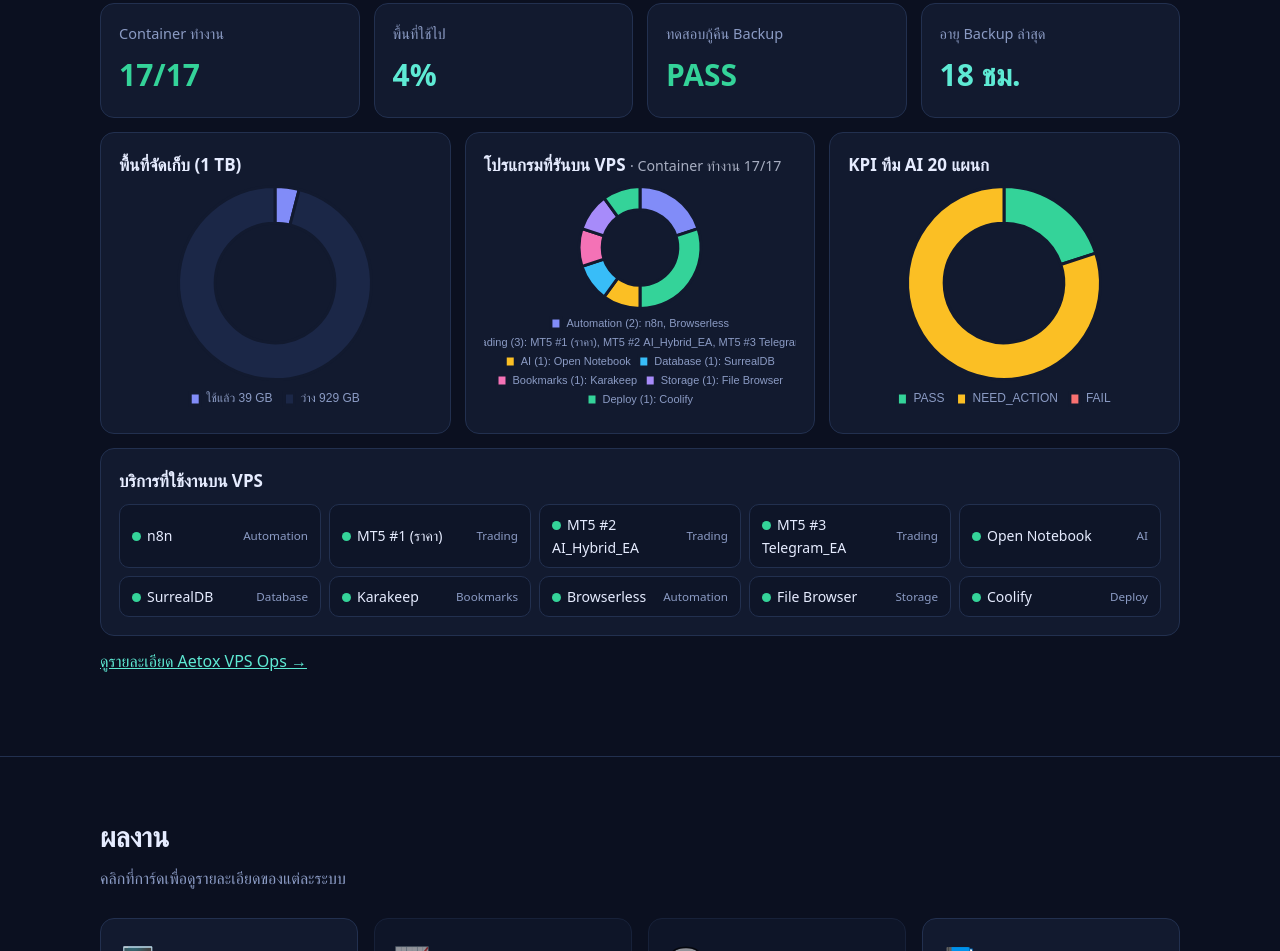
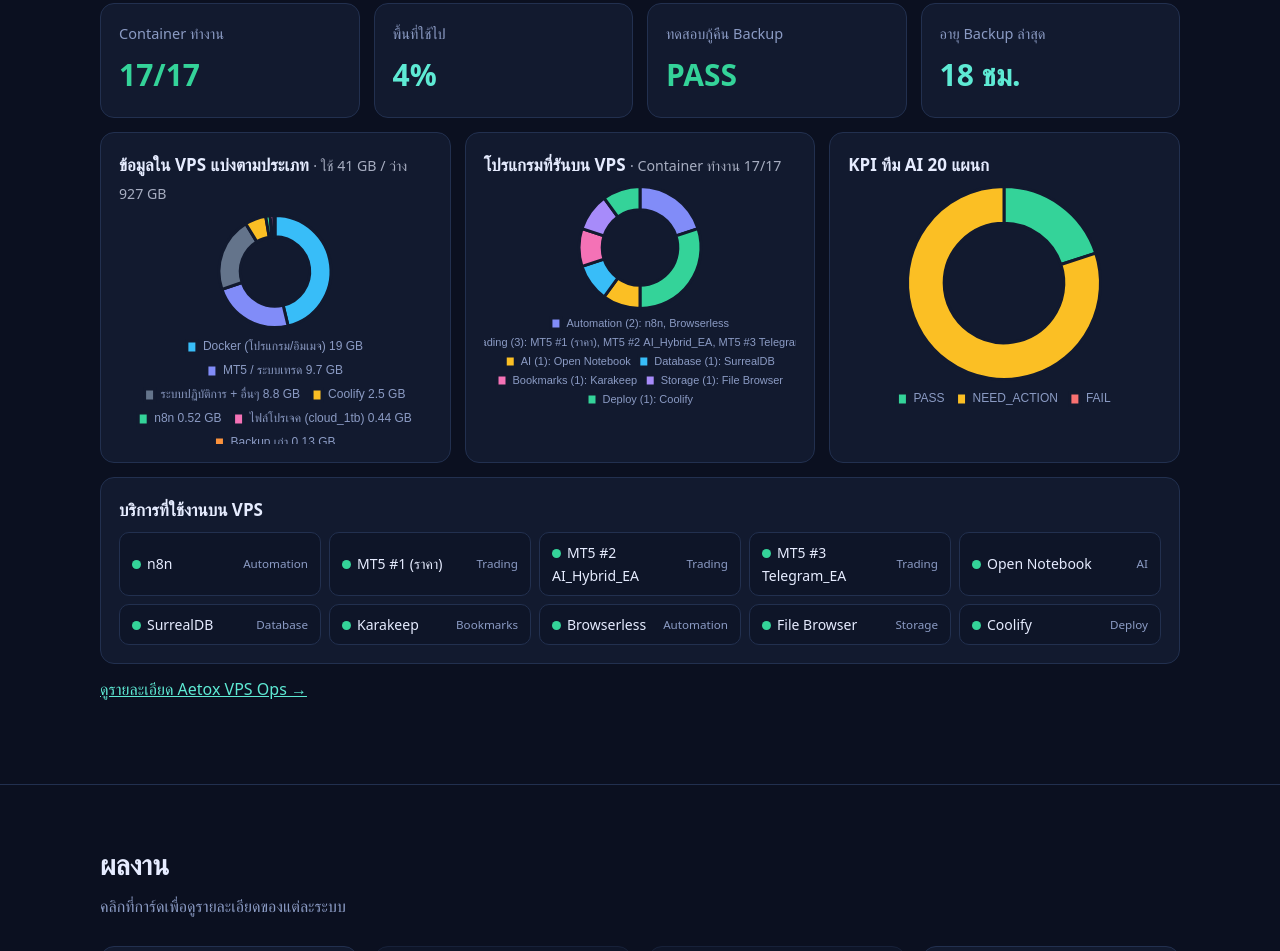
Before and after one commit to jkpandora/jkpandora.github.io, a plain HTML site: page index.html in a window 1280 px wide. Shown: the part 799-1750 px from the top of the page. Drawn offline with nearby package versions, Linux system fonts and the light colour scheme; a web font is replaced by a local one.

Commit message:
Pro dashboard on top

```diff
--- a/index.html
+++ b/index.html
@@ -58,7 +58,7 @@
   <div class="card"><p>อายุ Backup ล่าสุด</p><div class="stat" id="vBak">–</div></div>
  </div>
  <div class="charts">
-  <div class="card"><h3>พื้นที่จัดเก็บ (1 TB)</h3><div class="cw"><canvas id="cDisk"></canvas></div></div>
+  <div class="card"><h3>ข้อมูลใน VPS แบ่งตามประเภท <small id="vDiskSub" style="font-weight:400;opacity:.7"></small></h3><div class="cw"><canvas id="cDisk"></canvas></div></div>
   <div class="card"><h3>โปรแกรมที่รันบน VPS <small id="vContSub" style="font-weight:400;opacity:.7"></small></h3><div class="cw"><canvas id="cCont"></canvas></div></div>
   <div class="card"><h3>KPI ทีม AI 20 แผนก</h3><div class="cw"><canvas id="cKpi"></canvas></div></div>
  </div>
@@ -181,7 +181,9 @@ Promise.all([J('./data/vps.json'),J('./projects/aetox-vps/data/status.json')]).t
  set('vDisk',pct+'%');set('vRestore',s.restore_test||'–',s.restore_test==='PASS'?'pos':'neg');
  set('vBak',s.backup_age_h!=null?s.backup_age_h+' ชม.':'–');
  const used=Math.round(tot*pct/100);
- donut('cDisk',['ใช้แล้ว '+used+' GB','ว่าง '+(tot-used)+' GB'],[used,tot-used],[C.acc2,'#1b2747']);
+ if(v.disk_breakdown){const b=v.disk_breakdown;document.getElementById('vDiskSub').textContent='· ใช้ '+v.disk_used_gb+' GB / ว่าง '+v.disk_free_gb+' GB';
+  donut('cDisk',b.map(x=>x[0]+' '+x[1]+' GB'),b.map(x=>x[1]),['#38bdf8',C.acc2,'#64748b',C.warn,C.ok,'#f472b6','#fb923c']);}
+ else donut('cDisk',['ใช้แล้ว '+used+' GB','ว่าง '+(tot-used)+' GB'],[used,tot-used],[C.acc2,'#1b2747']);
  {const g={};(v.services||[]).forEach(x=>{(g[x[1]]=g[x[1]]||[]).push(x[0])});const ks=Object.keys(g);
   const pal=[C.acc2,C.ok,C.warn,'#38bdf8','#f472b6','#a78bfa','#34d399','#fb923c','#94a3b8'];
   document.getElementById('vContSub').textContent='· Container ทำงาน '+ct.running+'/'+ct.total;
```
